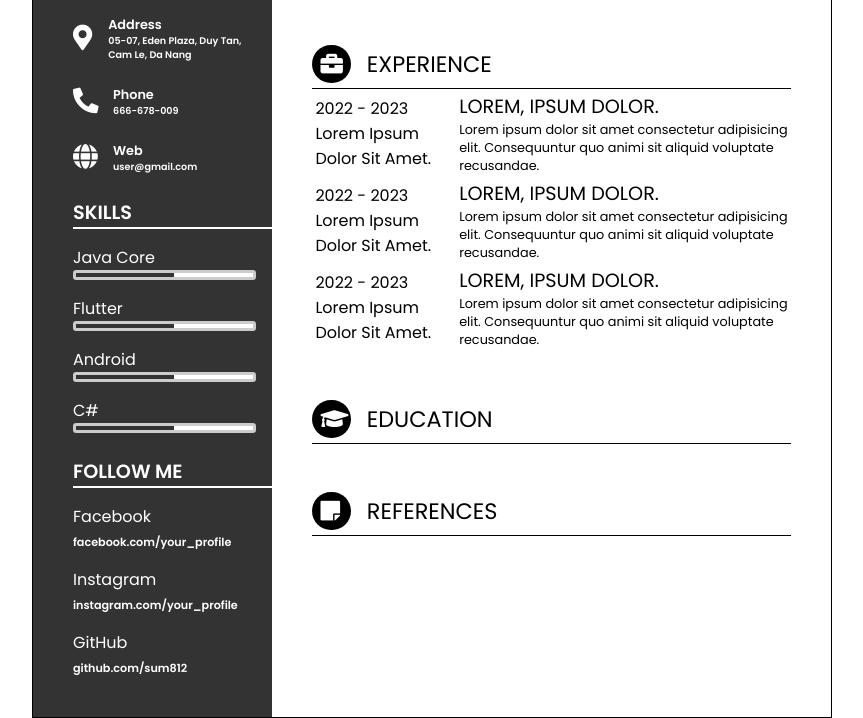
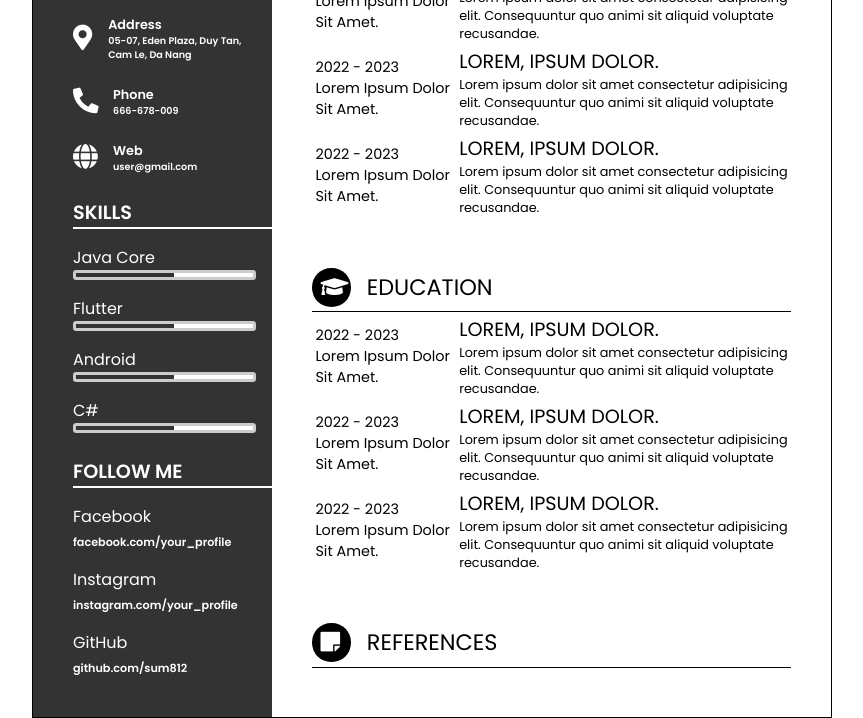
Before and after one commit to dtvn-training/2023-dn-LeNguyenTrongHieu-demoCV-practice, a plain HTML site: page index.html in a window 1280 px wide. Shown: the part 277-995 px from the top of the page, without its empty margins (208-1071 px from the left). Drawn offline with Linux system fonts and the light colour scheme.

Commit message:
complete education

```diff
--- a/assets/css/style.css
+++ b/assets/css/style.css
@@ -151,14 +151,10 @@
     font-size: 1.4rem;
 }
 
-#right-resume .content .body-content {
-
-}
-
 .content .body-content td:first-child {
     width: 30%;
     text-transform: capitalize;
-    font-size: 1rem;
+    font-size: .9rem;
 }
 
 .content .body-content td {
--- a/index.html
+++ b/index.html
@@ -142,6 +142,43 @@
                 <div class="title">
                     <h3><i class="fas fa-graduation-cap"></i>education</h3>
                 </div>
+                <div class="body-content">
+                    <table>
+                        <tr>
+                            <td>
+                                2022 - 2023<br>
+                                Lorem ipsum dolor sit amet.
+                            </td>
+                            <td>
+                                <h5>Lorem, ipsum dolor.</h5>
+                                Lorem ipsum dolor sit amet consectetur adipisicing elit. Consequuntur quo animi
+                                sit aliquid voluptate recusandae.
+                            </td>
+                        </tr>
+                        <tr>
+                            <td>
+                                2022 - 2023<br>
+                                Lorem ipsum dolor sit amet.
+                            </td>
+                            <td>
+                                <h5>Lorem, ipsum dolor.</h5>
+                                Lorem ipsum dolor sit amet consectetur adipisicing elit. Consequuntur quo animi
+                                sit aliquid voluptate recusandae.
+                            </td>
+                        </tr>
+                        <tr>
+                            <td>
+                                2022 - 2023<br>
+                                Lorem ipsum dolor sit amet.
+                            </td>
+                            <td>
+                                <h5>Lorem, ipsum dolor.</h5>
+                                Lorem ipsum dolor sit amet consectetur adipisicing elit. Consequuntur quo animi
+                                sit aliquid voluptate recusandae.
+                            </td>
+                        </tr>
+                    </table>
+                </div>
             </div>
             <div class="content">
                 <div class="title">
```
